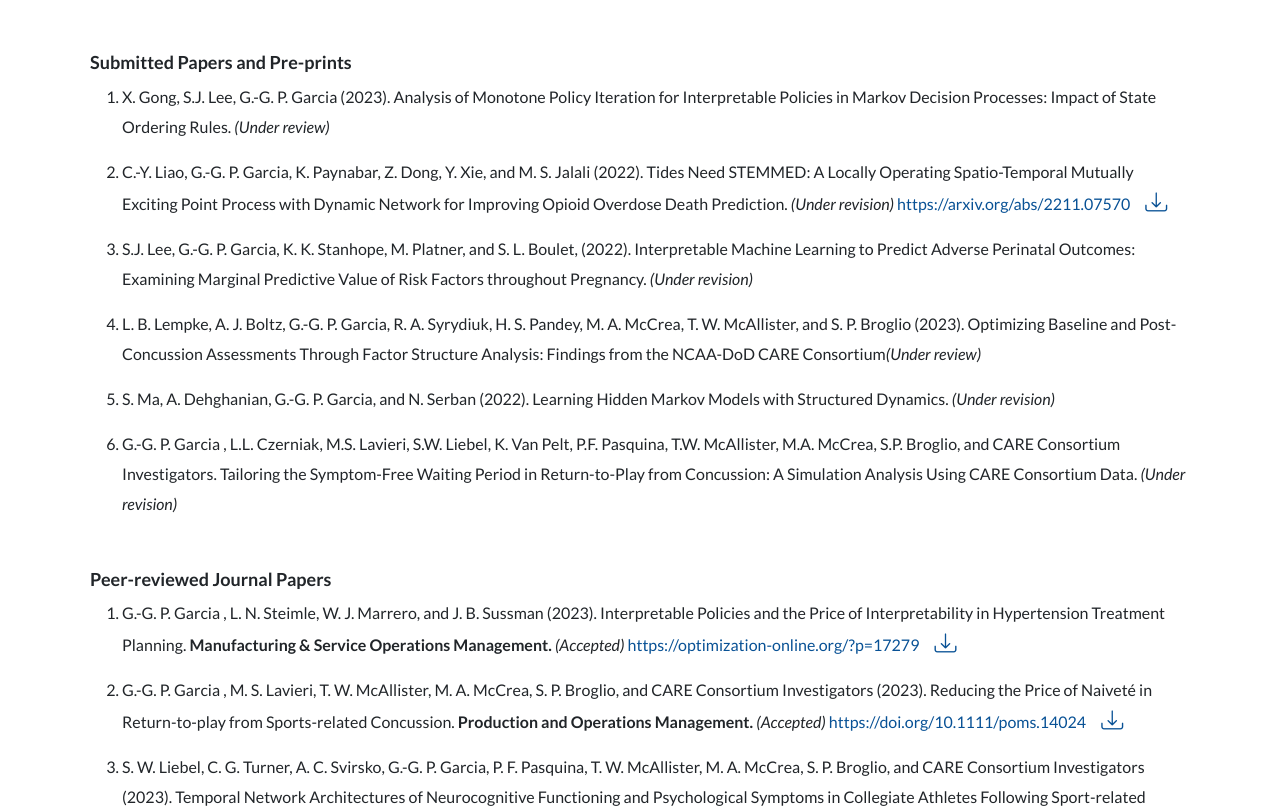
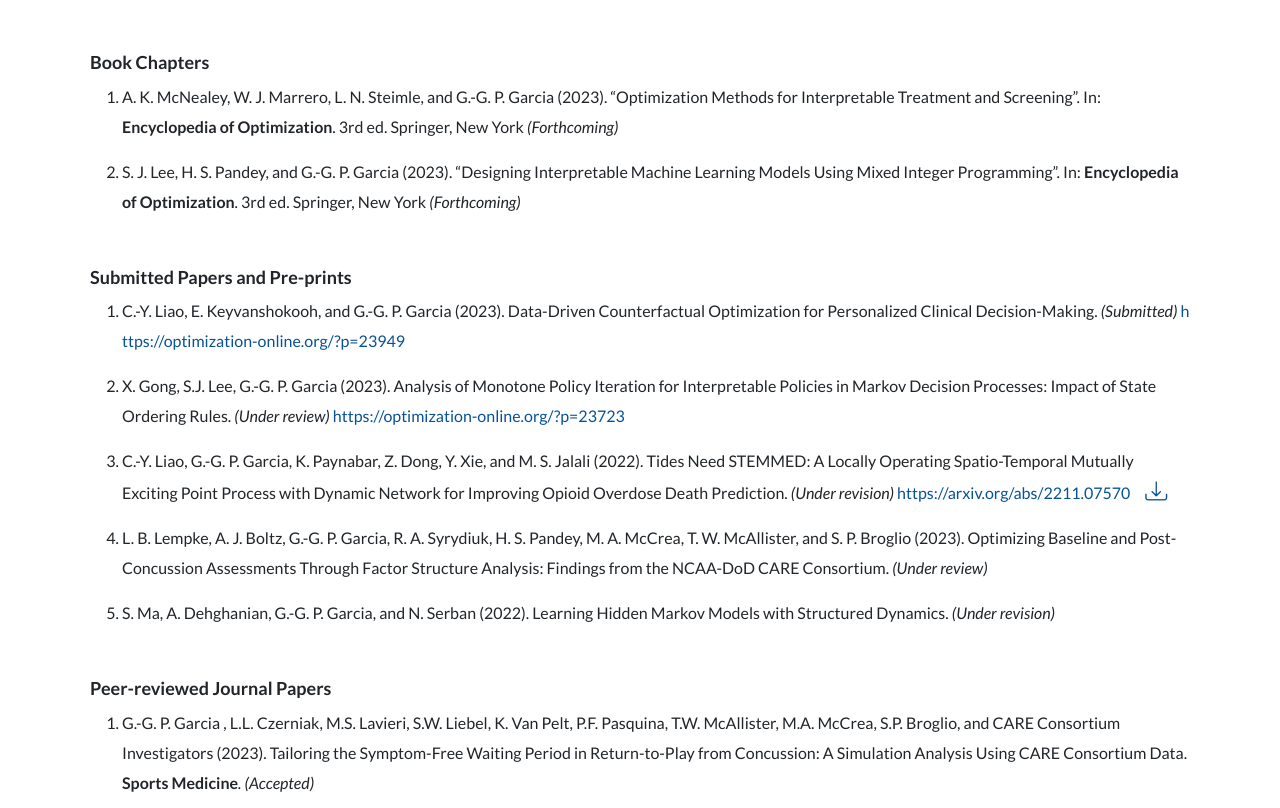
Before and after one commit to giangabrielgarcia/giangabrielgarcia.github.io, a React (Create React App) app in the folder giangabrielgarcia/: page /research in a window 1280 px wide. Shown: the part 1547-2355 px from the top of the page. Built offline with nearby package versions, Linux system fonts and the light colour scheme; some icons are missing.

Commit message:
update research publications and cv

```diff
--- a/giangabrielgarcia/src/components/Research.js
+++ b/giangabrielgarcia/src/components/Research.js
@@ -5,27 +5,30 @@ import manuscript1 from '../assets/manuscripts/2020-datadrivenstochastic.pdf';
 import manuscript2 from '../assets/manuscripts/2019-datadrivenapproach.pdf';
 import manuscript3 from '../assets/manuscripts/2018-optimalcoinsurancerates.pdf';
 import manuscript4 from '../assets/manuscripts/2018-quantifyingthevalue.pdf';
-import manuscript5 from '../assets/manuscripts/preprint-monotonepolicies.pdf';
+import manuscript5 from '../assets/manuscripts/InterpretablePolicies_MSOM.pdf';
 import manuscript6 from '../assets/manuscripts/preprint-STEMMED.pdf';
 import ms_PoN from '../assets/manuscripts/2023-PriceofNaivete.pdf';
 
 const submittedPapers = [
-  { text: 'X. Gong, S.J. Lee, G.-G. P. Garcia (2023). Analysis of Monotone Policy Iteration for Interpretable Policies in Markov Decision Processes: Impact of State Ordering Rules. ', status: '(Under review)'},
+  {text: 'C.-Y. Liao, E. Keyvanshokooh, and G.-G. P. Garcia (2023). Data-Driven Counterfactual Optimization for Personalized Clinical Decision-Making. ', status: '(Submitted)', link: 'https://optimization-online.org/?p=23949'},
+
+  { text: 'X. Gong, S.J. Lee, G.-G. P. Garcia (2023). Analysis of Monotone Policy Iteration for Interpretable Policies in Markov Decision Processes: Impact of State Ordering Rules. ', status: '(Under review)', link: 'https://optimization-online.org/?p=23723'},
 
   { text: `C.-Y. Liao, G.-G. P. Garcia, K. Paynabar, Z. Dong, Y. Xie, and M. S. Jalali (2022). Tides Need STEMMED: A Locally Operating Spatio-Temporal Mutually Exciting Point Process with Dynamic Network for Improving Opioid Overdose Death Prediction. `, status: `(Under revision)`, link: 'https://arxiv.org/abs/2211.07570', download: manuscript6 },
 
-  { text: `S.J. Lee, G.-G. P. Garcia, K. K. Stanhope, M. Platner, and S. L. Boulet, (2022). Interpretable Machine Learning to Predict Adverse Perinatal Outcomes: Examining Marginal Predictive Value of Risk Factors throughout Pregnancy. `, status: "(Under revision)" },
-
-  {text: 'L. B. Lempke, A. J. Boltz, G.-G. P. Garcia, R. A. Syrydiuk, H. S. Pandey, M. A. McCrea, T. W. McAllister, and S. P. Broglio (2023). Optimizing Baseline and Post-Concussion Assessments Through Factor Structure Analysis: Findings from the NCAA-DoD CARE Consortium', status: '(Under review)'},
+   {text: 'L. B. Lempke, A. J. Boltz, G.-G. P. Garcia, R. A. Syrydiuk, H. S. Pandey, M. A. McCrea, T. W. McAllister, and S. P. Broglio (2023). Optimizing Baseline and Post-Concussion Assessments Through Factor Structure Analysis: Findings from the NCAA-DoD CARE Consortium. ', status: '(Under review)'},
 
   { text: 'S. Ma, A. Dehghanian, G.-G. P. Garcia, and N. Serban (2022). Learning Hidden Markov Models with Structured Dynamics. ', status: '(Under revision)'},
-
-   { text: `G.-G. P. Garcia , L.L. Czerniak, M.S. Lavieri, S.W. Liebel, K. Van Pelt, P.F. Pasquina, T.W. McAllister, M.A. McCrea, S.P. Broglio, and CARE Consortium Investigators. Tailoring the Symptom-Free Waiting Period in Return-to-Play from Concussion: A Simulation Analysis Using CARE Consortium Data. `, status: "(Under revision)" }
 ]
 
 const peerReviewedPapers = [
 
-  { id: 21, text: `G.-G. P. Garcia , L. N. Steimle, W. J. Marrero, and J. B. Sussman (2023). Interpretable Policies and the Price of Interpretability in Hypertension Treatment Planning. `, journal: "Manufacturing & Service Operations Management. ", status: "(Accepted)", link: "https://optimization-online.org/?p=17279", download: manuscript5 },
+  {id: 23, text: `G.-G. P. Garcia , L.L. Czerniak, M.S. Lavieri, S.W. Liebel, K. Van Pelt, P.F. Pasquina, T.W. McAllister, M.A. McCrea, S.P. Broglio, and CARE Consortium Investigators (2023). Tailoring the Symptom-Free Waiting Period in Return-to-Play from Concussion: A Simulation Analysis Using CARE Consortium Data. `, journal: "Sports Medicine", status: ". (Accepted)" },
+
+  {id: 22, text: `S.J. Lee, G.-G. P. Garcia, K. K. Stanhope, M. Platner, and S. L. Boulet, (2023). Interpretable Machine Learning to Predict Adverse Perinatal Outcomes: Examining Marginal Predictive Value of Risk Factors throughout Pregnancy. `, journal: 'American Journal of Obstetrics & Gynecology - MFM', issue: ", 5(10).", link: 'https://doi.org/10.1016/j.ajogmf.2023.101096' },
+
+
+  { id: 21, text: `G.-G. P. Garcia , L. N. Steimle, W. J. Marrero, and J. B. Sussman (2023). Interpretable Policies and the Price of Interpretability in Hypertension Treatment Planning. `, journal: "Manufacturing & Service Operations Management. ", status: "(Accepted)", link: "https://doi.org/10.1287/msom.2021.0373", download: manuscript5 },
 
   { id: 20, text: `G.-G. P. Garcia , M. S. Lavieri, T. W. McAllister, M. A. McCrea, S. P. Broglio, and CARE Consortium Investigators (2023). Reducing the Price of Naiveté in Return-to-play from Sports-related Concussion. `, journal: "Production and Operations Management. ", status: "(Accepted)",
   link: 'https://doi.org/10.1111/poms.14024', download: ms_PoN },
@@ -77,6 +80,12 @@ const conferencePapers = [
   { id: 1, text: `G.-G. P. Garcia, L.L. Czerniak, M.S. Lavieri, S.W. Liebel, M.A. McCrea, T.W. McAllister, P.F. Pasquina, S.P. Broglio, and CARE Consortium Investigators. "Simulation-Optimization to Distinguish Optimal Symptom Free Waiting Period for Return-to-play from Concussion." 2022 Winter Simulation Conference (WSC), Singapore, 2022, pp. 1021-1032.`, link: "https://doi.org/10.1109/WSC57314.2022.10015285" }
 ]
 
+const bookChapters = [
+  {id: 1, text: 'A. K. McNealey, W. J. Marrero, L. N. Steimle, and G.-G. P. Garcia (2023). “Optimization Methods for Interpretable Treatment and Screening”. In: ', book: 'Encyclopedia of Optimization', ed: '. 3rd ed.', publisher: ' Springer, New York ', status: '(Forthcoming)'},
+
+  {id: 2, text: 'S. J. Lee, H. S. Pandey, and G.-G. P. Garcia (2023). “Designing Interpretable Machine Learning Models Using Mixed Integer Programming”. In: ', book: 'Encyclopedia of Optimization', ed: '. 3rd ed.', publisher: ' Springer, New York ', status: '(Forthcoming)'}
+]
+
 const Research = () => {
   return (
     <div className='body-container'>
@@ -110,6 +119,17 @@ const Research = () => {
           <hr></hr>
           <section>
             <h2 className='page-title text-center mt-50'>Publications</h2>
+            <h4 className='subtitle fw-bold publication-subtitle'>Book Chapters</h4>
+              <ol>
+              { bookChapters.map((pubs) => {
+              return (
+                <li className='break'>{pubs.text}<b>{pubs.book}</b>{pubs.ed}{pubs.publisher}<i>{pubs.status}</i>
+                <a className='url-link' target='_blank' rel='noopener noreferrer' href={pubs.link}> {pubs.link}</a>
+                { pubs.download != null && <a href={pubs.download} className="bi-download download-link" download> </a> }
+                </li>
+              )})}
+              </ol>
+
             <h4 className='subtitle fw-bold publication-subtitle'>Submitted Papers and Pre-prints</h4>
             <ol>
             { submittedPapers.map((pubs) => {
@@ -134,7 +154,7 @@ const Research = () => {
               <ol>
               { conferencePapers.map((pubs) => {
               return (
-                <li className='break'>{pubs.text}<i>{pubs.journal}</i><i>{pubs.status}</i>
+                <li className='break'>{pubs.text}<b>{pubs.journal}</b><i>{pubs.status}</i>
                 <a className='url-link' target='_blank' rel='noopener noreferrer' href={pubs.link}> {pubs.link}</a>
                 { pubs.download != null && <a href={pubs.download} className="bi-download download-link" download> </a> }
                 </li>
```
Also changed, not shown: 2 other files (tests, documents, lock files or other folders).
